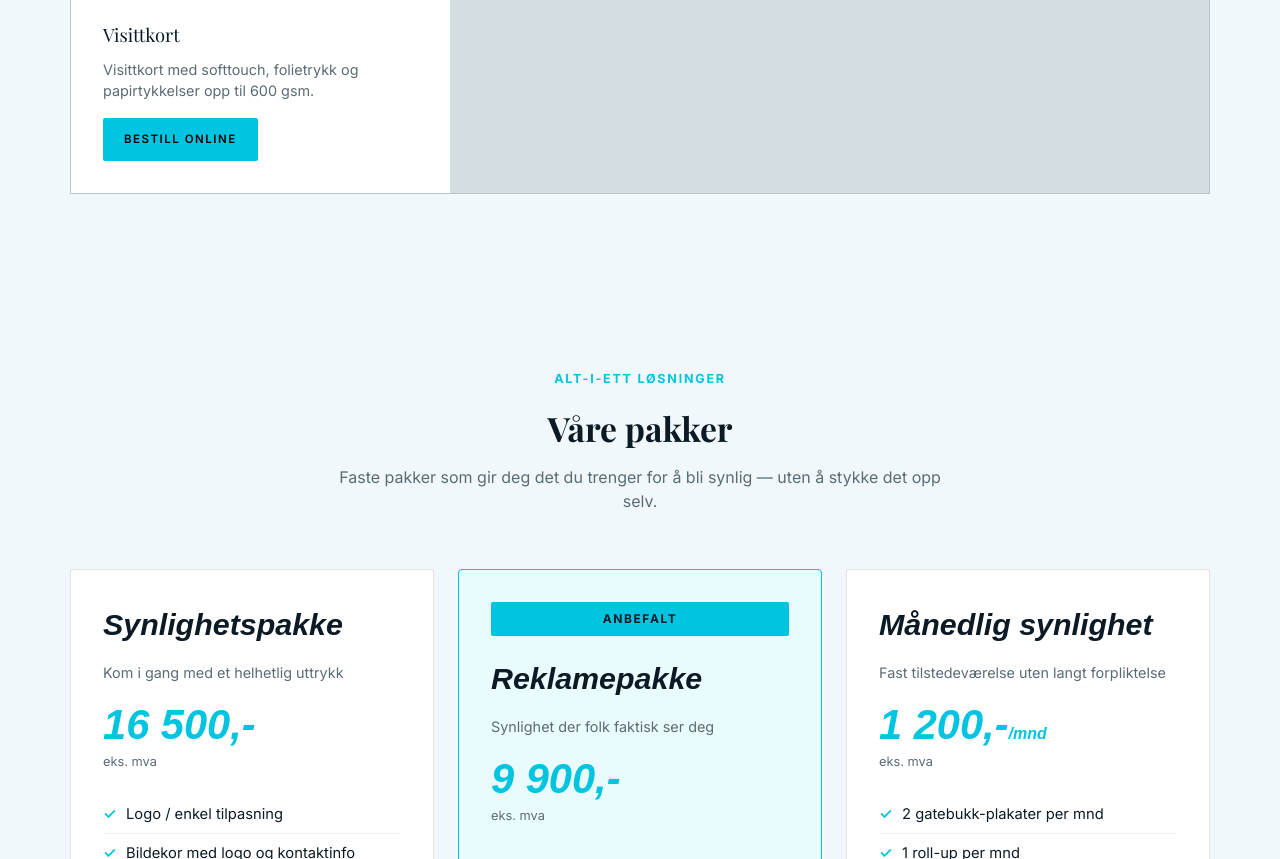
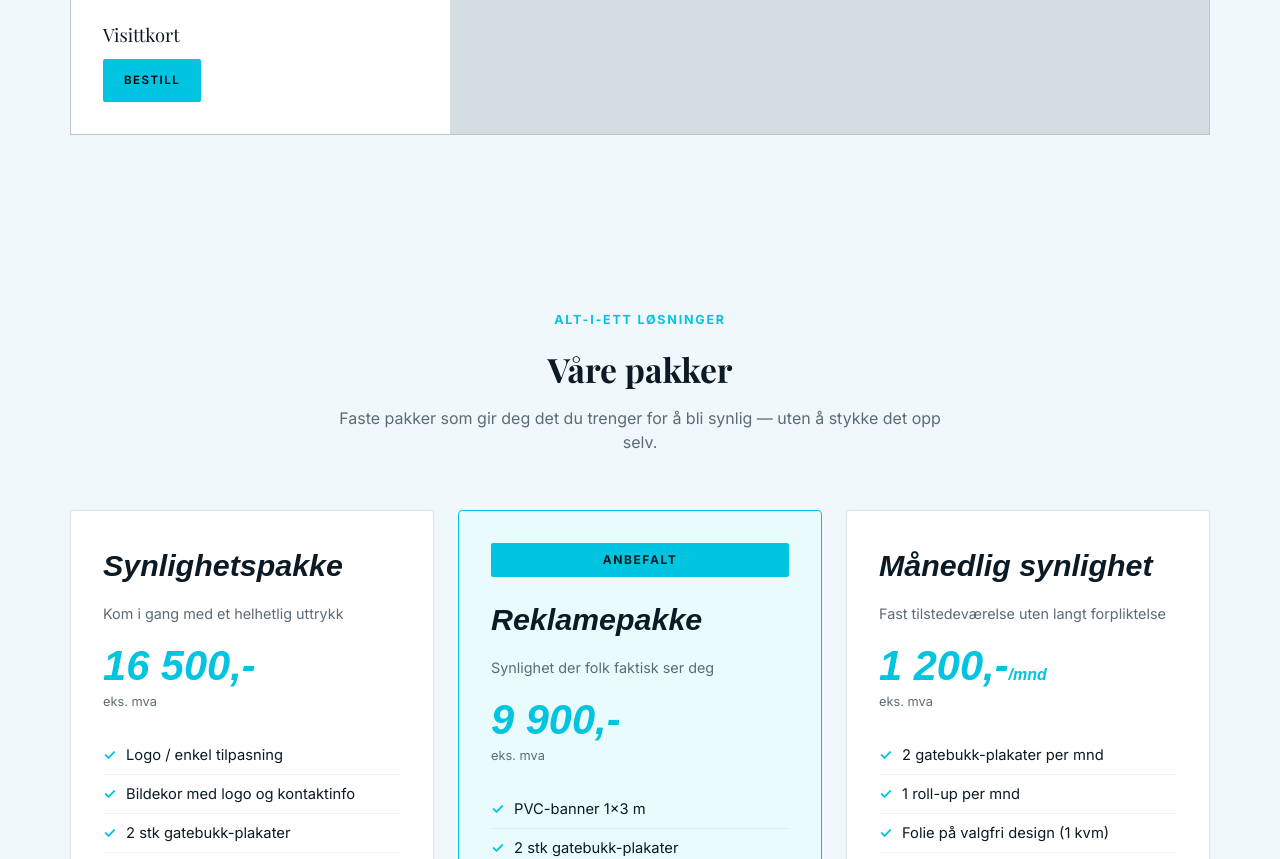
Before and after one commit to SadikTopalaj/OnPrint, a website: page public/index.html in a window 1280 px wide. Shown: the part 1325-2184 px from the top of the page. Drawn offline with nearby package versions, Linux system fonts and the light colour scheme; a web font is replaced by a local one.

Commit message:
endret på visitkort tjenesten

```diff
--- a/public/index.html
+++ b/public/index.html
@@ -50,8 +50,7 @@
         <div class="card-top"><span class="card-link">Se priser →</span></div>
         <div class="card-media" style="padding:0;"><img src="/images/visitkort.png" alt="visittkort" style="width:100%;height:100%;object-fit:cover;display:block;"></div>        <div class="card-bottom">
           <h3>Visittkort</h3>
-          <p>Visittkort med softtouch, folietrykk og papirtykkelser opp til 600 gsm.</p>
-          <a href="/produkter/visittkort.html" class="btn btn-primary" style="font-size:.72rem;padding:12px 20px;">Bestill online</a>
+          <a href="/produkter/visittkort.html" class="btn btn-primary" style="font-size:.72rem;padding:12px 20px;">Bestill</a>
         </div>
       </div>
 
```
